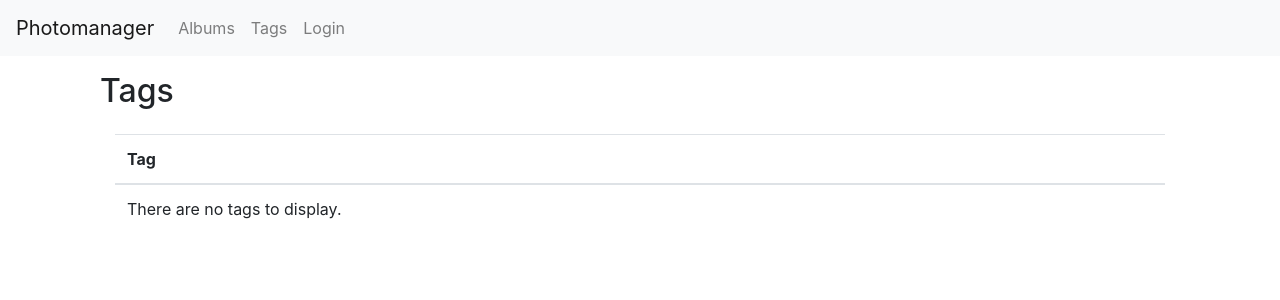
After one commit to etnguyen03/photomanager, a Django app: page /tags/ in a window 1280 px wide. The commit adds this page. Shown: the top 300 px of the page. Run offline with Django 3.2, Linux system fonts and the light colour scheme; data that the repository does not hold is empty; parts of the project's set-up code (start-up, migrations or seed data) failed here and were passed over; some libraries are stand-ins or nearby versions.

Commit message:
feat(tags): add views for viewing and editing tags

```diff
--- /dev/null
+++ b/photomanager/apps/tags/urls.py
@@ -0,0 +1,12 @@
+from django.urls import path
+
+from . import views
+
+app_name = "tags"
+
+urlpatterns = [
+    path("", views.ListTagView.as_view(), name="list"),
+    path("create", views.CreateTagView.as_view(), name="create"),
+    path("<slug:pk>", views.DetailTagView.as_view(), name="display"),
+    path("<slug:pk>/delete", views.DeleteTagView.as_view(), name="delete"),
+]
--- /dev/null
+++ b/photomanager/apps/tags/views.py
@@ -0,0 +1,65 @@
+from django.contrib.auth.mixins import LoginRequiredMixin, UserPassesTestMixin
+from django.contrib.messages.views import SuccessMessageMixin
+from django.db.models.functions import Lower
+from django.urls import reverse_lazy
+from django.views.generic import CreateView, DeleteView, DetailView, ListView
+
+from .models import PhotoTag
+
+
+class CreateTagView(LoginRequiredMixin, SuccessMessageMixin, CreateView):
+    """View to create a tag."""
+
+    model = PhotoTag
+
+    # TODO: accept human readable name and convert to tag
+    fields = ["tag"]
+
+    success_message = "Tag created successfully."
+
+    def form_valid(self, form):
+        form.instance.creator = self.request.user
+        form.instance.is_auto_generated = False
+        return super(CreateTagView, self).form_valid(form)
+
+    def get_success_url(self):
+        return reverse_lazy("tags:display", kwargs={"pk": self.object.tag})
+
+
+class ListTagView(ListView):
+    """View to list existing tags."""
+
+    model = PhotoTag
+    paginate_by = 25
+
+    def get_queryset(self):
+        if not self.request.user.is_authenticated:
+            # If the user is not authenticated, they can only see publicly accessible images
+            return PhotoTag.objects.filter(photo__publicly_accessible=True).order_by(
+                Lower("tag")
+            )
+        else:
+            # If the user is authenticated, they can see all the tags
+            return PhotoTag.objects.all().order_by(Lower("tag"))
+
+
+class DetailTagView(DetailView):
+    model = PhotoTag
+
+    def get_context_data(self, **kwargs):
+        context = super(DetailTagView, self).get_context_data(**kwargs)
+        context["photos"] = self.object.photo_set.all()
+        return context
+
+
+class DeleteTagView(
+    LoginRequiredMixin, UserPassesTestMixin, SuccessMessageMixin, DeleteView
+):
+    model = PhotoTag
+    success_url = reverse_lazy("tags:list")
+
+    success_message = "Tag deleted successfully."
+
+    def test_func(self):
+        object = PhotoTag.objects.get(tag=self.kwargs["pk"])
+        return self.request.user == object.creator and not object.is_auto_generated
--- a/photomanager/templates/base.html
+++ b/photomanager/templates/base.html
@@ -30,6 +30,7 @@
         <div class="collapse navbar-collapse" id="navbarNav">
             <ul class="navbar-nav">
                 <li class="nav-item"><a class="nav-link" href="{% url "albums:list" %}">Albums</a></li>
+                <li class="nav-item"><a class="nav-link" href="{% url "tags:list" %}">Tags</a></li>
                 {% if not user.is_authenticated %}
                     <li class="nav-item"><a class="nav-link" href="{% url "social:begin" "nextcloud" %}">Login</a></li>
                 {% else %}
--- a/photomanager/templates/photos/view_single_photo.html
+++ b/photomanager/templates/photos/view_single_photo.html
@@ -53,7 +53,7 @@
                             <td>
                                 <p id="details-tags">
                                     {% for tag in photo.tags.all %}
-                                        <a href="#" class="badge badge-primary">{{ tag }}</a>
+                                        <a href="{% url "tags:display" tag.tag %}" class="badge badge-primary">{{ tag }}</a>
                                     {% empty %}
                                         There are no tags for this image.
                                     {% endfor %}
--- /dev/null
+++ b/photomanager/templates/tags/phototag_list.html
@@ -0,0 +1,51 @@
+{% extends "base.html" %}
+
+{% load bootstrap_pagination %}
+
+{% block titleprefix %}Tags{% endblock %}
+
+{% block content %}
+    <div class="container-fluid">
+        <h2>Tags</h2>
+        {% if user.is_authenticated %}
+            <div class="container-fluid pt-3">
+                <a href="{% url "tags:create" %}" class="btn btn-outline-success">Create New Tag</a>
+            </div>
+        {% endif %}
+        <div class="container-fluid pt-3">
+            <table class="table">
+                <thead>
+                    <tr>
+                        <th scope="col">Tag</th>
+                        <th scope="col"></th>   {# Contains buttons, but we don't want a header #}
+                    </tr>
+                </thead>
+                <tbody>
+                    {% for tag in object_list %}
+                        <tr>
+                            <td><a href="{% url "tags:display" tag.tag %}">{{ tag.human_readable_name }}</a></td>
+                            <td>
+                                {% if user.is_authenticated and user == tag.creator %}
+                                    {# Delete tag #}
+                                    <a href="{% url "tags:delete" tag.tag %}" class="btn btn-outline-danger" aria-label="Delete">
+                                        <i class="far fa-trash-alt"></i>
+                                    </a>
+                                {% endif %}
+                            </td>
+                        </tr>
+                    {% empty %}
+                        <tr>
+                            <td>There are no tags to display.</td>
+                            <td></td>
+                        </tr>
+                    {% endfor %}
+                </tbody>
+            </table>
+        </div>
+        <div class="row py-3">
+            <div class="col justify-content-center">
+                {% bootstrap_paginate page_obj range=10 extra_pagination_classes="justify-content-center" %}
+            </div>
+        </div>
+    </div>
+{% endblock %}
--- a/photomanager/urls.py
+++ b/photomanager/urls.py
@@ -21,11 +21,13 @@ from django.urls import include, path
 from photomanager.apps.albums import urls as albums_urls
 from photomanager.apps.photos import urls as photos_urls
 from photomanager.apps.photos import views as photos_views
+from photomanager.apps.tags import urls as tags_urls
 
 urlpatterns = [
     path("admin/", admin.site.urls),
     path("photos/", include(photos_urls)),
     path("albums/", include(albums_urls)),
+    path("tags/", include(tags_urls)),
     path("", photos_views.IndexView.as_view(), name="index"),
     path("logout", LogoutView.as_view(), name="logout"),
     url("", include("social_django.urls", namespace="social")),
```
Also changed, not shown: photomanager/apps/tags/models.py (+9 -0 lines), photomanager/templates/tags/phototag_confirm_delete.html (added, +20 -0 lines), photomanager/templates/tags/phototag_detail.html (added, +59 -0 lines), photomanager/templates/tags/phototag_form.html (added, +12 -0 lines).
